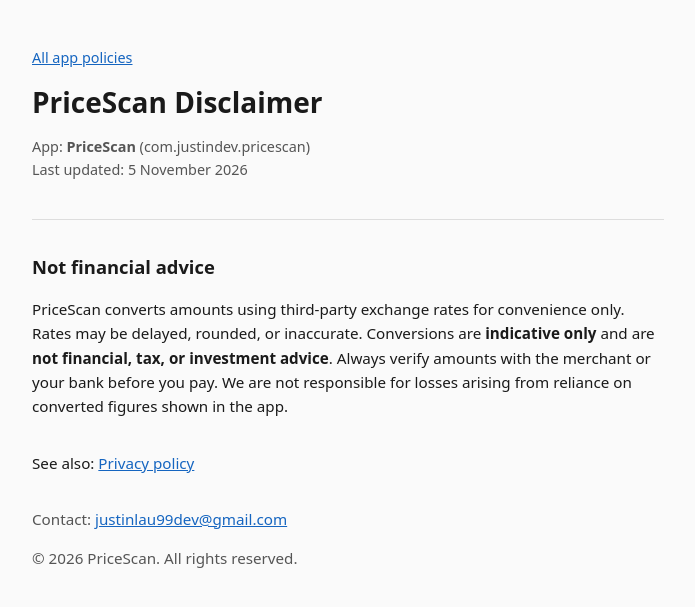
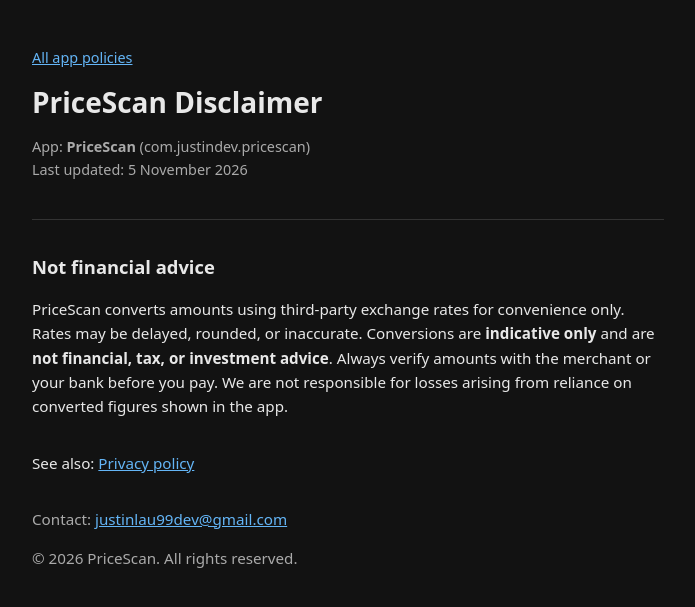
Before and after one commit to JustinLau99/justinlau99.github.io, a Jekyll site: the page built from docs/App-Policies/pricescan/disclaimer.html, in a window 1280 px wide. Shown: the top 607 px of the page, without its empty margins (292-987 px from the left). Built offline with Jekyll 4.4.1, drawn with Linux system fonts in a browser that asks for light colours.

Commit message:
Refactor styles in index-styles.html and policy-styles.html to include theme-styles.html, removing redundant CSS variables and simplifying the styles for better maintainability.

```diff
--- a/docs/_includes/policy-styles.html
+++ b/docs/_includes/policy-styles.html
@@ -1,35 +1,5 @@
+{% include theme-styles.html %}
 <style>
-    :root {
-        color-scheme: light dark;
-        --text: #1a1a1a;
-        --muted: #555;
-        --border: #ddd;
-        --bg: #fafafa;
-        --link: #1565c0;
-    }
-
-    @media (prefers-color-scheme: dark) {
-        :root {
-            --text: #e8e8e8;
-            --muted: #aaa;
-            --border: #333;
-            --bg: #121212;
-            --link: #64b5f6;
-        }
-    }
-
-    * {
-        box-sizing: border-box;
-    }
-
-    body {
-        margin: 0;
-        font-family: system-ui, -apple-system, "Segoe UI", Roboto, Helvetica, Arial, sans-serif;
-        line-height: 1.6;
-        color: var(--text);
-        background: var(--bg);
-    }
-
     main {
         max-width: 42rem;
         margin: 0 auto;
@@ -73,10 +43,6 @@
         padding-left: 1.25rem;
     }
 
-    a {
-        color: var(--link);
-    }
-
     footer {
         margin-top: 2rem;
         font-size: 0.85rem;
--- /dev/null
+++ b/docs/_includes/theme-styles.html
@@ -0,0 +1,26 @@
+<style>
+    :root {
+        color-scheme: dark;
+        --text: #e8e8e8;
+        --muted: #aaa;
+        --border: #333;
+        --bg: #121212;
+        --link: #64b5f6;
+    }
+
+    * {
+        box-sizing: border-box;
+    }
+
+    body {
+        margin: 0;
+        font-family: system-ui, -apple-system, "Segoe UI", Roboto, Helvetica, Arial, sans-serif;
+        line-height: 1.6;
+        color: var(--text);
+        background: var(--bg);
+    }
+
+    a {
+        color: var(--link);
+    }
+</style>
```
Also changed, not shown: docs/_includes/index-styles.html (+14 -31 lines).
